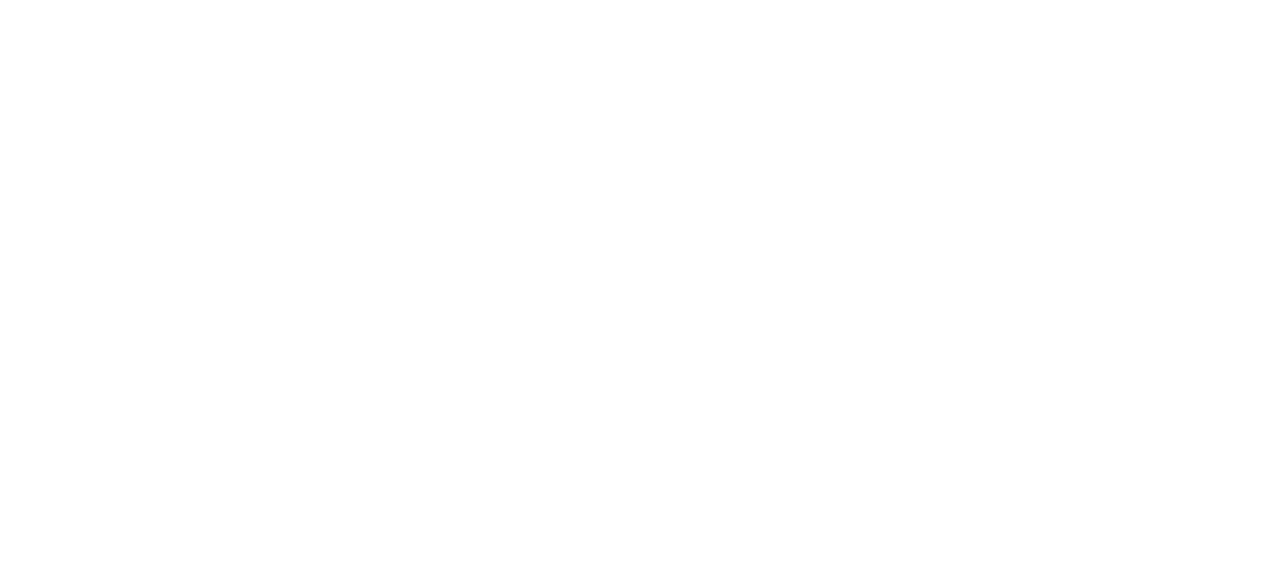
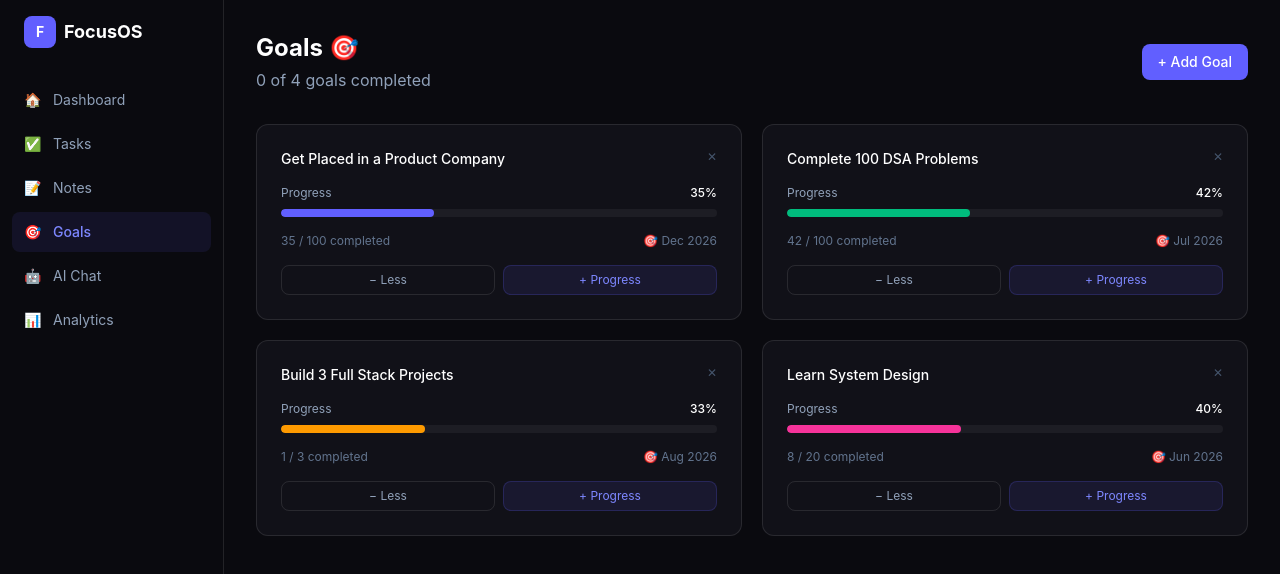
Before and after one commit to swetha55-005/focusos, a React (Vite) app: page /goals in a window 1280 px wide. Before the commit this address had no page. Shown: the top 574 px of the page. Built offline with nearby package versions, Linux system fonts and the light colour scheme.

Commit message:
feat: goals page with progress tracking

```diff
--- a/src/App.jsx
+++ b/src/App.jsx
@@ -5,6 +5,7 @@
 import AIPage from './pages/AIPage'
 import AnalyticsPage from './pages/AnalyticsPage'
 import NotesPage from './pages/NotesPage'
+import GoalsPage from './pages/GoalsPage'
 import AppLayout from './components/layout/AppLayout'
 
 function App() {
@@ -17,6 +18,7 @@
         <Route path="/ai"         element={<AIPage />}         />
         <Route path="/analytics"  element={<AnalyticsPage />}  />
         <Route path="/notes"      element={<NotesPage />}      />
+        <Route path="/goals"      element={<GoalsPage />}      />
       </Route>
     </Routes>
   )
--- /dev/null
+++ b/src/pages/GoalsPage.jsx
@@ -0,0 +1,253 @@
+import { useState } from 'react'
+import { motion, AnimatePresence } from 'framer-motion'
+
+const initialGoals = [
+  {
+    id: 1,
+    title: 'Get Placed in a Product Company',
+    target: 100,
+    current: 35,
+    deadline: 'Dec 2026',
+    color: 'bg-indigo-500',
+  },
+  {
+    id: 2,
+    title: 'Complete 100 DSA Problems',
+    target: 100,
+    current: 42,
+    deadline: 'Jul 2026',
+    color: 'bg-emerald-500',
+  },
+  {
+    id: 3,
+    title: 'Build 3 Full Stack Projects',
+    target: 3,
+    current: 1,
+    deadline: 'Aug 2026',
+    color: 'bg-amber-500',
+  },
+  {
+    id: 4,
+    title: 'Learn System Design',
+    target: 20,
+    current: 8,
+    deadline: 'Jun 2026',
+    color: 'bg-pink-500',
+  },
+]
+
+function GoalCard({ goal, onUpdate, onDelete }) {
+  const percentage = Math.round((goal.current / goal.target) * 100)
+
+  return (
+    <motion.div
+      layout
+      initial={{ opacity: 0, y: 20 }}
+      animate={{ opacity: 1, y: 0 }}
+      className="bg-[#111118] border border-white/10 rounded-xl p-6 hover:border-white/20 transition-colors duration-200"
+    >
+      {/* Top row */}
+      <div className="flex items-start justify-between mb-4">
+        <h3 className="text-white font-medium text-sm flex-1 pr-4">{goal.title}</h3>
+        <button
+          onClick={() => onDelete(goal.id)}
+          className="text-slate-600 hover:text-red-400 text-xs transition-colors"
+        >
+          ✕
+        </button>
+      </div>
+
+      {/* Progress bar */}
+      <div className="mb-3">
+        <div className="flex justify-between items-center mb-2">
+          <span className="text-slate-400 text-xs">Progress</span>
+          <span className="text-white text-xs font-medium">{percentage}%</span>
+        </div>
+        <div className="h-2 bg-white/5 rounded-full overflow-hidden">
+          <motion.div
+            initial={{ width: 0 }}
+            animate={{ width: `${percentage}%` }}
+            transition={{ duration: 1, ease: 'easeOut' }}
+            className={`h-full rounded-full ${goal.color}`}
+          />
+        </div>
+      </div>
+
+      {/* Bottom row */}
+      <div className="flex items-center justify-between mt-4">
+        <span className="text-slate-500 text-xs">
+          {goal.current} / {goal.target} completed
+        </span>
+        <span className="text-slate-500 text-xs">
+          🎯 {goal.deadline}
+        </span>
+      </div>
+
+      {/* Update progress buttons */}
+      <div className="flex gap-2 mt-4">
+        <button
+          onClick={() => onUpdate(goal.id, -1)}
+          disabled={goal.current <= 0}
+          className="flex-1 border border-white/10 hover:border-white/20 text-slate-400 hover:text-white py-1.5 rounded-lg text-xs transition-colors disabled:opacity-30"
+        >
+          − Less
+        </button>
+        <button
+          onClick={() => onUpdate(goal.id, 1)}
+          disabled={goal.current >= goal.target}
+          className="flex-1 bg-indigo-500/10 hover:bg-indigo-500/20 border border-indigo-500/20 text-indigo-400 py-1.5 rounded-lg text-xs transition-colors disabled:opacity-30"
+        >
+          + Progress
+        </button>
+      </div>
+
+    </motion.div>
+  )
+}
+
+function GoalsPage() {
+  const [goals, setGoals] = useState(initialGoals)
+  const [showForm, setShowForm] = useState(false)
+  const [newTitle, setNewTitle] = useState('')
+  const [newTarget, setNewTarget] = useState('')
+  const [newDeadline, setNewDeadline] = useState('')
+
+  const colors = [
+    'bg-indigo-500',
+    'bg-emerald-500',
+    'bg-amber-500',
+    'bg-pink-500',
+    'bg-blue-500',
+  ]
+
+  const updateGoal = (id, change) => {
+    setGoals(prev =>
+      prev.map(g =>
+        g.id === id
+          ? { ...g, current: Math.min(g.target, Math.max(0, g.current + change)) }
+          : g
+      )
+    )
+  }
+
+  const deleteGoal = (id) => {
+    setGoals(prev => prev.filter(g => g.id !== id))
+  }
+
+  const addGoal = () => {
+    if (!newTitle.trim() || !newTarget) return
+    const goal = {
+      id: Date.now(),
+      title: newTitle,
+      target: parseInt(newTarget),
+      current: 0,
+      deadline: newDeadline || 'No deadline',
+      color: colors[Math.floor(Math.random() * colors.length)],
+    }
+    setGoals(prev => [goal, ...prev])
+    setNewTitle('')
+    setNewTarget('')
+    setNewDeadline('')
+    setShowForm(false)
+  }
+
+  const totalGoals = goals.length
+  const completedGoals = goals.filter(
+    g => g.current >= g.target
+  ).length
+
+  return (
+    <div>
+
+      {/* Header */}
+      <div className="flex items-center justify-between mb-8">
+        <div>
+          <h1 className="text-2xl font-bold text-white">Goals 🎯</h1>
+          <p className="text-slate-400 mt-1">
+            {completedGoals} of {totalGoals} goals completed
+          </p>
+        </div>
+        <button
+          onClick={() => setShowForm(!showForm)}
+          className="bg-indigo-500 hover:bg-indigo-600 text-white px-4 py-2 rounded-lg text-sm font-medium transition-colors"
+        >
+          + Add Goal
+        </button>
+      </div>
+
+      {/* Add Goal Form */}
+      <AnimatePresence>
+        {showForm && (
+          <motion.div
+            initial={{ opacity: 0, y: -10 }}
+            animate={{ opacity: 1, y: 0 }}
+            exit={{ opacity: 0, y: -10 }}
+            className="bg-[#111118] border border-white/10 rounded-xl p-5 mb-6"
+          >
+            <h3 className="text-white font-medium mb-4">New Goal</h3>
+            <div className="flex flex-col gap-3">
+              <input
+                type="text"
+                placeholder="Goal title (e.g. Complete 50 DSA problems)"
+                value={newTitle}
+                onChange={(e) => setNewTitle(e.target.value)}
+                className="w-full bg-[#1A1A24] border border-white/10 text-white placeholder-slate-500 rounded-lg px-4 py-2.5 text-sm focus:outline-none focus:border-indigo-500/50"
+              />
+              <div className="flex gap-3">
+                <input
+                  type="number"
+                  placeholder="Target number (e.g. 50)"
+                  value={newTarget}
+                  onChange={(e) => setNewTarget(e.target.value)}
+                  className="flex-1 bg-[#1A1A24] border border-white/10 text-white placeholder-slate-500 rounded-lg px-4 py-2.5 text-sm focus:outline-none focus:border-indigo-500/50"
+                />
+                <input
+                  type="text"
+                  placeholder="Deadline (e.g. Dec 2026)"
+                  value={newDeadline}
+                  onChange={(e) => setNewDeadline(e.target.value)}
+                  className="flex-1 bg-[#1A1A24] border border-white/10 text-white placeholder-slate-500 rounded-lg px-4 py-2.5 text-sm focus:outline-none focus:border-indigo-500/50"
+                />
+              </div>
+              <div className="flex gap-3">
+                <button
+                  onClick={addGoal}
+                  className="bg-indigo-500 hover:bg-indigo-600 text-white px-5 py-2 rounded-lg text-sm font-medium transition-colors"
+                >
+                  Save Goal
+                </button>
+                <button
+                  onClick={() => setShowForm(false)}
+                  className="border border-white/10 text-slate-400 px-5 py-2 rounded-lg text-sm transition-colors"
+                >
+                  Cancel
+                </button>
+              </div>
+            </div>
+          </motion.div>
+        )}
+      </AnimatePresence>
+
+      {/* Goals Grid */}
+      <div className="grid grid-cols-1 md:grid-cols-2 gap-5">
+        {goals.map(goal => (
+          <GoalCard
+            key={goal.id}
+            goal={goal}
+            onUpdate={updateGoal}
+            onDelete={deleteGoal}
+          />
+        ))}
+
+        {goals.length === 0 && (
+          <div className="col-span-2 text-center py-20 text-slate-600">
+            No goals yet. Add your first goal! 🎯
+          </div>
+        )}
+      </div>
+
+    </div>
+  )
+}
+
+export default GoalsPage
```
